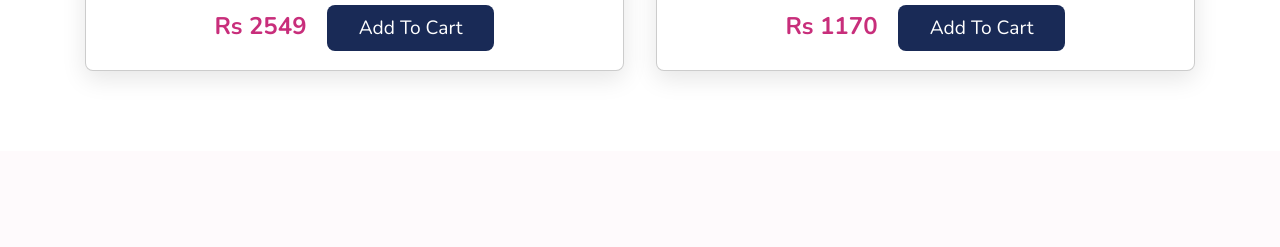
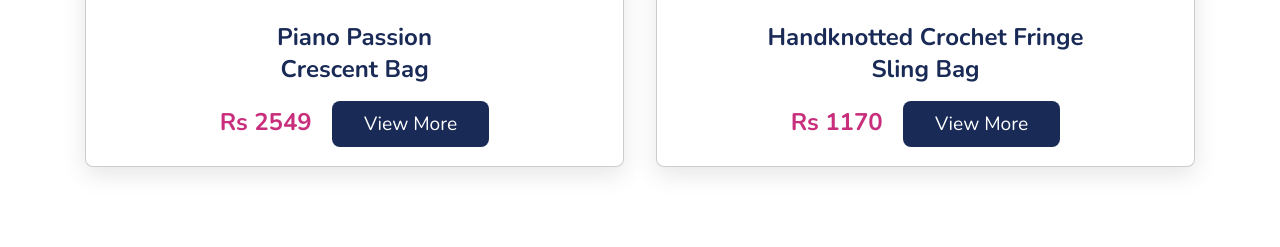
Before and after one commit to codertoday/handiworld.github.io, a Flask app: page /bag in a window 1280 px wide. Shown: the part 1598-1845 px from the top of the page. Before the commit the page ends 1676 px from the top, so only its background shows below. Run offline with Flask 2, Linux system fonts and the light colour scheme.

Commit message:
view more on btn, img zoom

```diff
--- a/website/templates/bag.html
+++ b/website/templates/bag.html
@@ -71,61 +71,61 @@
                 <div class="box">
                     <a href="#" class="fas fa-heart"></a>
                     <a href="https://www.itokri.com/products/478614-1-original-crewel-hand-embroidered-hand-bag-with-leather-handle" class="fas fa-eye"></a>
-                    <a href="https://www.itokri.com/products/478614-1-original-crewel-hand-embroidered-hand-bag-with-leather-handle"><img class="im" src="https://cdn.shopify.com/s/files/1/0155/8131/products/0X2A9260_4f5b72b3-f7f5-4f85-ba70-fd5b5bc0c755_2000x.jpg?v=1645522586" alt=""></a>
-                    <h3>Crewel Hand Embroidered Hand Bag</h3>
+                    <a href="https://cdn.shopify.com/s/files/1/0155/8131/products/0X2A9260_4f5b72b3-f7f5-4f85-ba70-fd5b5bc0c755_2000x.jpg?v=1645522586"><img class="im" src="https://cdn.shopify.com/s/files/1/0155/8131/products/0X2A9260_4f5b72b3-f7f5-4f85-ba70-fd5b5bc0c755_2000x.jpg?v=1645522586" width="280px" height="300px" alt=""></a>
+                    <h3>Crewel Hand Embroidered <br> Hand Bag</h3>
 
                     <span>Rs 3500</span>
-                    <a href="#" class="btn">add to cart</a>
+                    <a href="https://www.itokri.com/products/478614-1-original-crewel-hand-embroidered-hand-bag-with-leather-handle" class="btn">View More</a>
                 </div>
 
                 <div class="box">
                     <a href="#" class="fas fa-heart"></a>
                     <a href="https://maishalifestyle.com/collections/fanny-pack/products/magnificent-mauve-fanny-pack-bag" class="fas fa-eye"></a>
-                    <a href="https://maishalifestyle.com/collections/fanny-pack/products/magnificent-mauve-fanny-pack-bag"><img class="im" src="https://cdn.shopify.com/s/files/1/0581/9383/8255/products/IMG_6323_jpgJPG04_1800x1800.jpg?v=1640846774" alt=""></a>
-                    <h3>Mauve Fanny Pack Bag</h3>
+                    <a href="https://cdn.shopify.com/s/files/1/0581/9383/8255/products/IMG_6323_jpgJPG04_1800x1800.jpg?v=1640846774"><img class="im" src="https://cdn.shopify.com/s/files/1/0581/9383/8255/products/IMG_6323_jpgJPG04_1800x1800.jpg?v=1640846774" width="300px" height="300px" alt=""></a>
+                    <h3>Mauve Fanny  <br> Pack Bag</h3>
 
                     <span>Rs 1399</span>
-                    <a href="#" class="btn">add to cart</a>
+                    <a href="https://maishalifestyle.com/collections/fanny-pack/products/magnificent-mauve-fanny-pack-bag" class="btn">View More</a>
                 </div>
 
                 <div class="box">
                     <a href="#" class="fas fa-heart"></a>
                     <a href="https://www.itokri.com/products/461264-14-tribal-hand-embroidered-jute-multipurpose-hand-bag-lunch-bag" class="fas fa-eye"></a>
-                    <a href="https://www.itokri.com/products/461264-14-tribal-hand-embroidered-jute-multipurpose-hand-bag-lunch-bag"><img class="im" src="https://cdn.shopify.com/s/files/1/0155/8131/products/3T1A8521_60409da6-c292-4110-83c3-c8c851b616ac_2000x.jpg?v=1639550294" alt=""></a>
-                    <h3>Tribal Hand Embroidered Jute Bag</h3>
+                    <a href="https://cdn.shopify.com/s/files/1/0155/8131/products/3T1A8521_60409da6-c292-4110-83c3-c8c851b616ac_2000x.jpg?v=1639550294"><img class="im" src="https://cdn.shopify.com/s/files/1/0155/8131/products/3T1A8521_60409da6-c292-4110-83c3-c8c851b616ac_2000x.jpg?v=1639550294" width="250px" height="300px" alt=""></a>
+                    <h3>Tribal Hand Embroidered  <br> Jute Bag</h3>
 
                     <span>Rs 750</span>
-                    <a href="#" class="btn">add to cart</a>
+                    <a href="https://www.itokri.com/products/461264-14-tribal-hand-embroidered-jute-multipurpose-hand-bag-lunch-bag" class="btn">View More</a>
                 </div>
 
                 <div class="box">
                     <a href="#" class="fas fa-heart"></a>
                     <a href="https://theindiacrafthouse.com/collections/small-sling-bags/products/handwoven-kashida-pattu-small-cross-body-sling-bag-orange-blue-ubrbc7" class="fas fa-eye"></a>
-                    <a href="https://theindiacrafthouse.com/collections/small-sling-bags/products/handwoven-kashida-pattu-small-cross-body-sling-bag-orange-blue-ubrbc7"><img class="im" src="https://cdn.shopify.com/s/files/1/2675/7366/products/HandwovenKashidaPattuSmallCrossBodySlingBag-Orange_Blue-UBRBC7_1024x1024@2x.jpg?v=1642869015" alt=""></a>
-                    <h3>Handwoven Kashida Bag</h3>
+                    <a href="https://cdn.shopify.com/s/files/1/2675/7366/products/HandwovenKashidaPattuSmallCrossBodySlingBag-Orange_Blue-UBRBC7_1024x1024@2x.jpg?v=1642869015"><img class="im" src="https://cdn.shopify.com/s/files/1/2675/7366/products/HandwovenKashidaPattuSmallCrossBodySlingBag-Orange_Blue-UBRBC7_1024x1024@2x.jpg?v=1642869015" width="220px" height="300px" alt=""></a>
+                    <h3>Handwoven Kashida  <br> Bag</h3>
 
                     <span>Rs 640</span>
-                    <a href="#" class="btn">add to cart</a>
+                    <a href="https://theindiacrafthouse.com/collections/small-sling-bags/products/handwoven-kashida-pattu-small-cross-body-sling-bag-orange-blue-ubrbc7" class="btn">View More</a>
                 </div>
 
                 <div class="box">
                     <a href="#" class="fas fa-heart"></a>
                     <a href="https://maishalifestyle.com/collections/totes/products/piano-passion-crescent-bag" class="fas fa-eye"></a>
-                    <a href="https://maishalifestyle.com/collections/totes/products/piano-passion-crescent-bag"><img class="im" src="https://cdn.shopify.com/s/files/1/0581/9383/8255/products/IMG_6781_jpg_1800x1800.jpg?v=1635335930" alt=""></a>
-                    <h3>Piano Passion Crescent Bag</h3>
+                    <a href="https://cdn.shopify.com/s/files/1/0581/9383/8255/products/IMG_6781_jpg_1800x1800.jpg?v=1635335930"><img class="im" src="https://cdn.shopify.com/s/files/1/0581/9383/8255/products/IMG_6781_jpg_1800x1800.jpg?v=1635335930" width="300px" height="300px" alt=""></a>
+                    <h3>Piano Passion  <br> Crescent Bag</h3>
 
                     <span>Rs 2549</span>
-                    <a href="#" class="btn">add to cart</a>
+                    <a href="https://maishalifestyle.com/collections/totes/products/piano-passion-crescent-bag" class="btn">View More</a>
                 </div>
 
                 <div class="box">
                     <a href="#" class="fas fa-heart"></a>
                     <a href="https://theindiacrafthouse.com/collections/sling-bags-totes/products/handknotted-crochet-fringe-sling-bag-round-ivory-vktich6" class="fas fa-eye"></a>
-                    <a href="https://theindiacrafthouse.com/collections/sling-bags-totes/products/handknotted-crochet-fringe-sling-bag-round-ivory-vktich6"><img class="im" src="https://cdn.shopify.com/s/files/1/2675/7366/products/HandknottedCrochetFringeSlingBag-Round_Ivory-VKTICH6_1024x1024.jpg?v=1642701613" alt=""></a>
-                    <h3>Handknotted Crochet Fringe Sling Bag</h3>
+                    <a href="https://cdn.shopify.com/s/files/1/2675/7366/products/HandknottedCrochetFringeSlingBag-Round_Ivory-VKTICH6_1024x1024.jpg?v=1642701613"><img class="im" src="https://cdn.shopify.com/s/files/1/2675/7366/products/HandknottedCrochetFringeSlingBag-Round_Ivory-VKTICH6_1024x1024.jpg?v=1642701613" width="220px" height="300px" alt=""></a>
+                    <h3>Handknotted Crochet Fringe  <br> Sling Bag</h3>
 
                     <span>Rs 1170</span>
-                    <a href="#" class="btn">add to cart</a>
+                    <a href="https://theindiacrafthouse.com/collections/sling-bags-totes/products/handknotted-crochet-fringe-sling-bag-round-ivory-vktich6" class="btn">View More</a>
                 </div>
 
             </div>
```
Also changed, not shown: website/templates/decoratives.html (+12 -12 lines), website/templates/jewellerypage.html (+6 -6 lines), website/templates/saree.html (+12 -12 lines).
